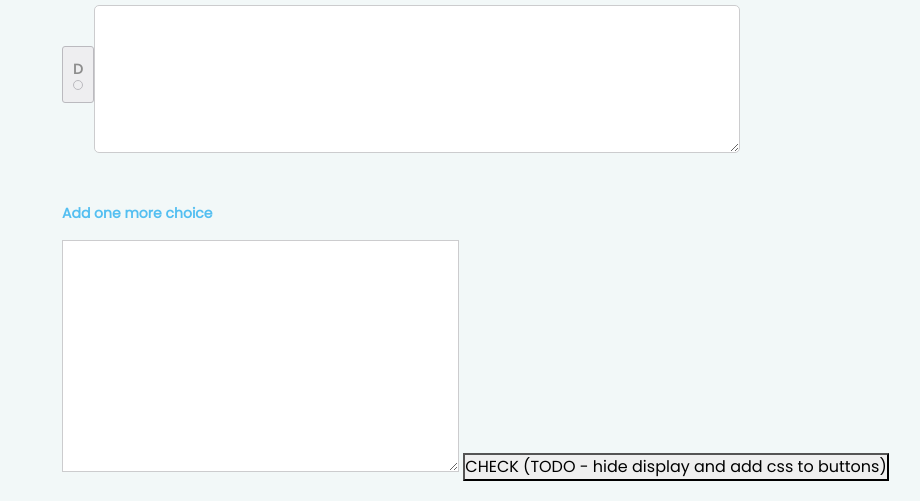
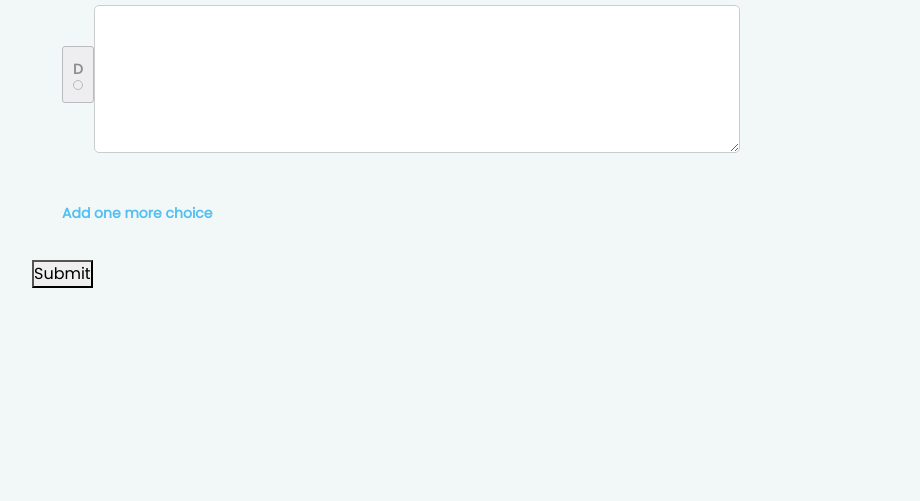
Before and after one commit to Bpiyush544/Quiz-App, a Django app: template quiz/quiz/templates/addQues.html in a window 1280 px wide. Shown: the part 1157-1658 px from the top of the page, without its empty margins (222-1142 px from the left). After the commit the page ends 1445 px from the top, so only its background shows below. Run offline with Django 4.2, Linux system fonts and the light colour scheme; the template is opened without the code that fills it, so the values that code supplies are empty; some libraries are stand-ins or nearby versions.

Commit message:
Add Question works

```diff
--- a/quiz/quiz/templates/addQues.html
+++ b/quiz/quiz/templates/addQues.html
@@ -121,8 +121,8 @@
                     <div class="CHOICES" style="display:flex;align-items: center;margin-bottom: 30px;">
                         <p class="mb-0">CHOICES</p>
                         <div style=" margin-left: 20px;">
-                            <input type="checkbox" class="chkbox" id="checkbox">
-                            <button type="button" style="position: absolute;right:0px; top:-19px">mark as answer</button>
+                            <input type="checkbox" class="chkbox" id="multiChoice">
+                            {% comment %} <button type="button" style="position: absolute;right:0px; top:-19px">mark as answer</button> {% endcomment %}
                             <label style="display:inline" for="checkbox">Allow candidate to select more then one
                                 answer</label>
                         </div>
@@ -178,10 +178,9 @@
                         <!-- ------------------Add one more choice-------------------------->
 
                     <p class="adchoice" onclick="adchoice(this)" >Add one more choice</P>
-                    <textarea name="optionInformation" id="optionInformation" cols="30" rows="10"></textarea>
-                    <button onclick = "myFunc()">CHECK (TODO - hide display and add css to buttons)</button>
-
+                    <textarea name="optionInformation" id="optionInformation" cols="30" rows="10" hidden></textarea>
                 </form>
+                <button onclick = "myFunc()">Submit</button>
             </div>
         </main>
     </section>
@@ -247,25 +246,6 @@
                }
            }
 
-
-        //    function showhide(params) {
-        //        $(params).hover(function name(params) {
-        //            $(this).children("button").toggle();
-        //        })
-        //    }
-
-
-
-    //    let label=edit.querySelectorAll("label");
-    //        label.forEach(function(params) {
-    //        params.addEventListener("click",(e)=>{
-    //        e.currentTarget.classList.toggle("ok");
-    //        if (e.currentTarget.n) {
-
-    //        }
-    //        })
-    //    })
-
     $("label").click(function name() {
         $(this).toggleClass("ok");
         if ($(this).next().text()=="mark as answer") {
@@ -309,10 +289,13 @@
 
 
   function myFunc(){
-    options = document.getElementsByClassName('option');
-    checks = document.getElementsByClassName('check');
+    var multiChoice = document.getElementById('multiChoice');
+    var options = document.getElementsByClassName('option');
+    var checks = document.getElementsByClassName('check');
+    var count = 0;
+    console.log(multiChoice.checked,"This is multiChoice");
     var info = "";
-    console.log(options);
+    console.log(options.length);
     for(var i=0; i< options.length; i++){
         console.log(options[i])
         console.log(checks[i])
@@ -329,6 +312,25 @@
     }
     console.log(info);
     document.getElementById('optionInformation').innerText = info;
+    for(var i=0; i< options.length; i++){
+        console.log(checks[i]);
+        if(checks[i].className.length > 5){
+            count++;
+        }
+    }
+    console.log("HELLO")
+    if(count == 0){
+        alert("no option is selected");
+        return false;
+    }
+    if(count > 1){
+        if(multiChoice.checked){
+            pass;
+        }else{
+            alert("multiChoice is turned Off please select to continue");
+            return false;
+        }
+    }
     document.getElementById('myForm').submit();
   }
 
--- a/quiz/quiz/views.py
+++ b/quiz/quiz/views.py
@@ -115,7 +115,9 @@ def addQues(request, assgn):
         asses = Assessment.objects.get(name=assgn)
         print("this is assess", asses)
         print(sectionName)
-        requiredSection = Section.objects.get(name=sectionName)
+
+        requiredSection = Section.objects.get(
+            assessment=asses, name=sectionName)
         print(requiredSection)
         question = QuestionSet(
             assessment=asses, questionTitle=problemName, mark=score, section=requiredSection)
```
Also changed, not shown: quiz/db.sqlite3.
